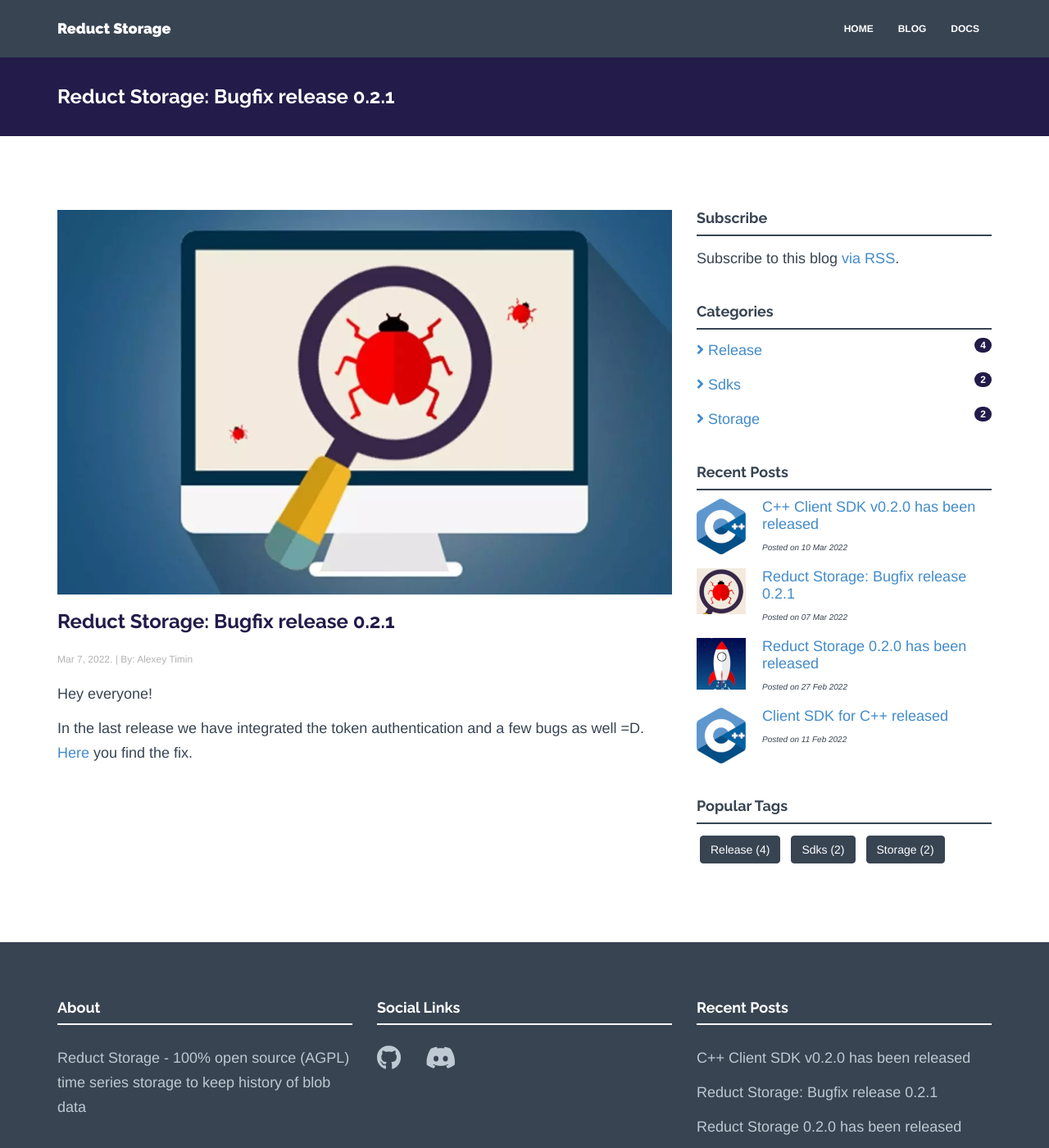
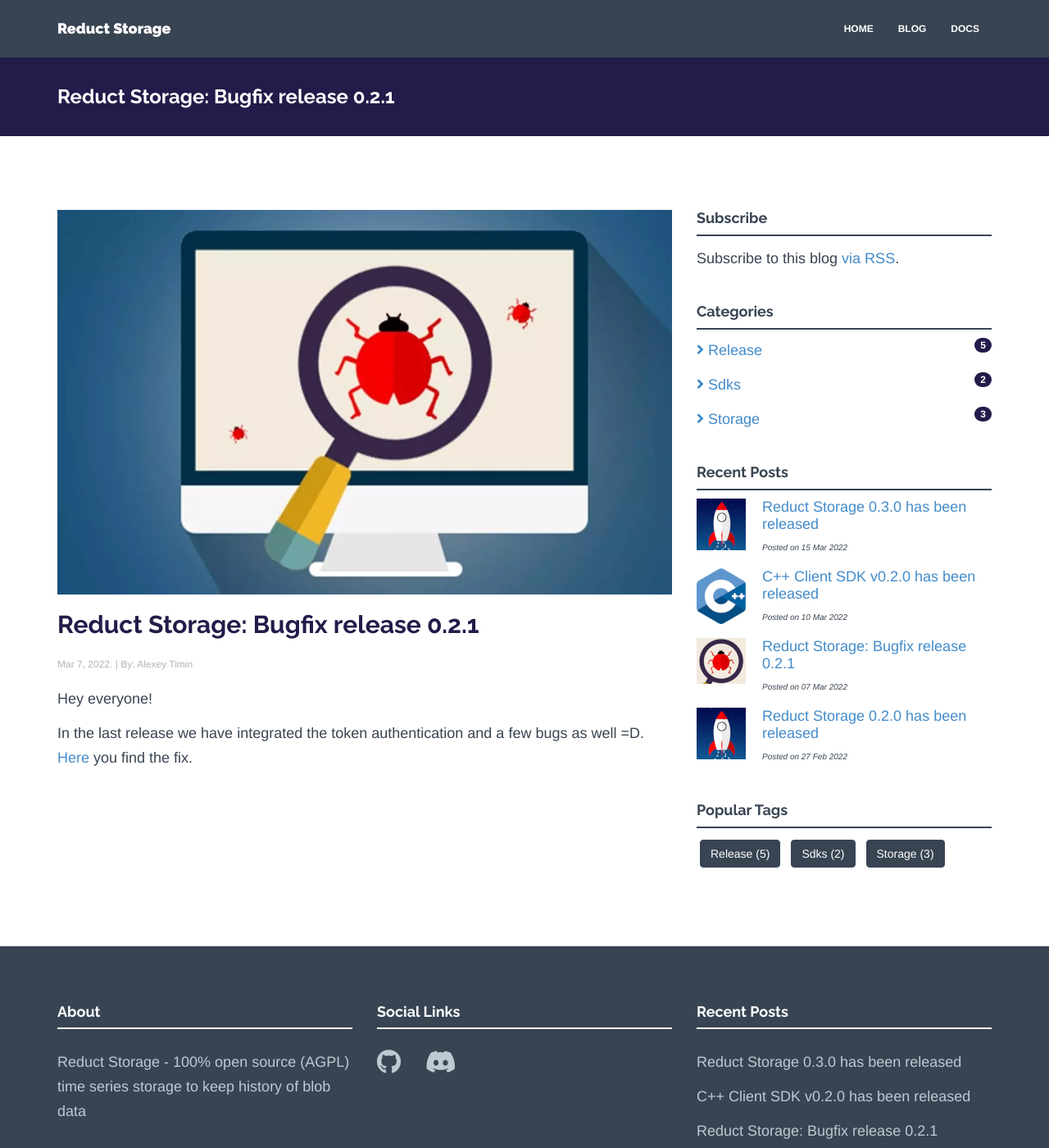
Before and after one commit to reductstore/homepage, a Jekyll site: the page built from _posts/2022-03-07-reduct-storage-v0.2.1.md, in a window 1280 px wide and 1400 px high. Shown: the whole window at 82% size. Built offline with Jekyll 4.4.1, drawn with Linux system fonts in a browser that asks for light colours; nearby versions of some CDN libraries; some of the changed lines change nothing that is shown.

Commit message:
add post about v0.3.0 release

````diff
--- a/_layouts/post.html
+++ b/_layouts/post.html
@@ -10,7 +10,7 @@
         <div class="col-lg-8">
             <! -- Blog Post  -->
             <p><img class="img-responsive" src="{{ "/assets/img/blog/" | prepend: site.baseurl }}{{ page.img }}"></p>
-            <a href="{{ page.url | prepend: site.baseurl }}"><h3 class="ctitle">{{ page.title }}</h3></a>
+            <a href="{{ page.url | prepend: site.baseurl }}"><h2 class="ctitle">{{ page.title }}</h2></a>
             <p><csmall>{{ page.date | date: "%b %-d, %Y" }}. | By: {{ page.author }}</csmall></p>
 
             {{ content }}
--- /dev/null
+++ b/_posts/2022-03-15-reduct-storage-v0.3.0.md
@@ -0,0 +1,59 @@
+---
+layout: post
+title: "Reduct Storage 0.3.0 has been released"
+date: 2022-03-15 00:00:46
+author: Alexey Timin
+categories:
+- release
+- Storage
+img: release.png
+thumb: release.png
+---
+Hey everyone!
+
+I'm happy to announce that Reduct Storage [v0.3.0](https://github.com/reduct-storage/reduct-storage/releases/tag/v0.3.0)
+has been released! The new version improves the HTTP API of the storage and provides the access via HTTPS.
+
+
+### Support HTTPS
+
+Now you can encrypt your HTTP traffic by using an SSL certificate. For this, you should specify the paths to the certificate
+and its private key by using *RS_CERT_PATH* and *RS_CERT_KEY_PATH* environment variables:
+
+<!--more-->
+
+```
+docker run -v ${PWD}:/certs --env RS_CERT_PATH=/certs/certificate.crt --env RS_CERT_KEY_PATH=/certs/privateKey.key ghcr.io/reduct-storage/reduct-storage:v0.3.0
+```
+
+### Extended Bucket HTTP API
+
+In this release I've extended `GET /b/:bucket` method so that you can get more information about the bucket and
+see the list of its entries in JSON format:
+
+```json
+{
+  "info": {
+    "name": "data",
+    "size": "21468968653",
+    "entry_count": "2",
+    "oldest_record": "1647371882",
+    "latest_record": "1647380994"
+  },
+  "settings": {
+    "max_block_size": "10485760",
+    "quota_type": "FIFO",
+    "quota_size": "21474836480"
+  },
+  "entries": [
+    "entry_1", "entry_2"
+  ]
+}
+```
+
+See [documentation](https://docs.reduct-storage.dev/http-api/bucket-api#get-information-about-a-bucket)
+
+### Latest record
+
+Very often we need only the latest record in an entry. Now it is easy to do. Just call `GET /b/:bucker_name/:entry_name`
+without the timestamp, and you get the content of the latest record.
````
